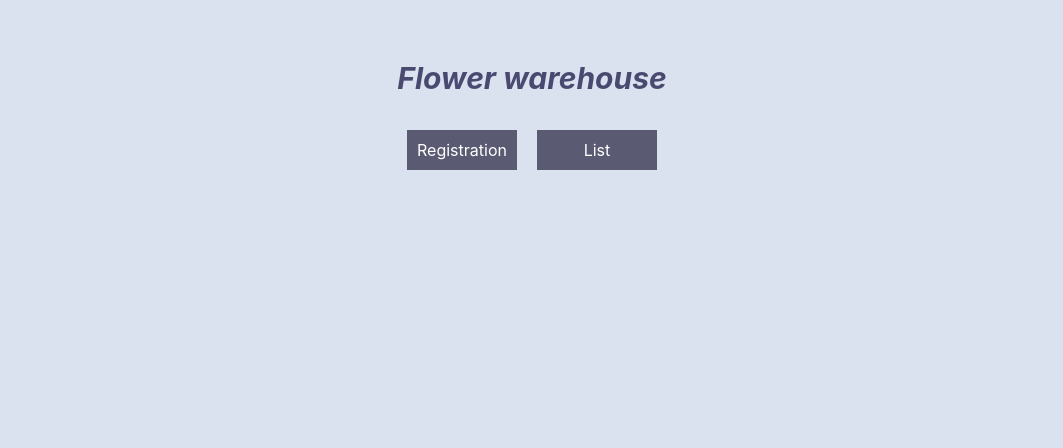
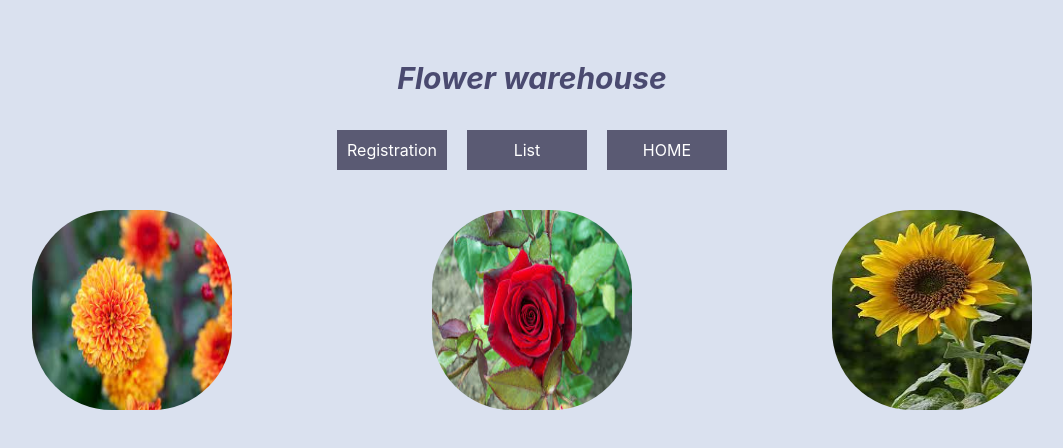
Before and after one commit to lauraMeiz/Warehouse, a React (Create React App) app: page / in a window 1280 px wide. Shown: the top 448 px of the page, without its empty margins (108-1171 px from the left). Built offline with nearby package versions, Linux system fonts and the light colour scheme.

Commit message:
responsive design

```diff
--- a/src/App.jsx
+++ b/src/App.jsx
@@ -8,6 +8,7 @@ import View from "./Components/View";
 import { BrowserRouter, Link, Route, Routes } from "react-router-dom";
 
 import "./Crud.scss";
+import Home from "./Components/Home";
 
 function App() {
   const [products, setProducts] = useState([]);
@@ -143,8 +144,25 @@ function App() {
             >
               List
             </Link>
+
+            <Link
+              style={{
+                textDecoration: "none",
+                padding: "10px",
+                backgroundColor: "rgb(90, 90, 115)",
+                color: "white",
+                width: "100px",
+                textAlign: "center",
+                marginLeft: "20px",
+              }}
+              to="/"
+            >
+              HOME
+            </Link>
           </div>
           <Routes>
+            <Route path="/" element={<Home></Home>}></Route>
+
             <Route
               path="/registration"
               element={<Create create={create}></Create>}
--- /dev/null
+++ b/src/Components/Home.jsx
@@ -0,0 +1,15 @@
+import chrysanthemum from "../img/chrysanthemum.jpg";
+import rose from "../img/rose.jpg";
+import sunflower from "../img/sunflower.jpg";
+function Home() {
+  return (
+    <>
+      <div className="foto-row">
+        <img src={chrysanthemum} alt="chrysanthemum" />
+        <img src={rose} alt="rose" />
+        <img src={sunflower} alt="sunflower" />
+      </div>
+    </>
+  );
+}
+export default Home;
--- a/src/Crud.scss
+++ b/src/Crud.scss
@@ -83,6 +83,17 @@
     justify-content: flex-start;
     width: 600px;
     padding: 30px 70px;
+    @media (max-width: 400px) {
+      display: flex;
+      flex-direction: row;
+      flex-wrap: wrap;
+      justify-content: center;
+      width: 100%;
+      padding: 30px 70px;
+      width: 100%;
+      // height: 100vh;
+      // width: 100vh;
+    }
     .graf {
       width: 600px;
       margin-left: calc(50% - 300px);
@@ -92,11 +103,19 @@
       align-items: center;
       justify-content: center;
       box-shadow: 3px 5px 5px 5px rgb(223, 225, 243);
+      @media (max-width: 400px) {
+        padding: 0;
+        margin: 0;
+        width: 370px;
+        // height: 100vh;
+        // width: 100vh;
+      }
     }
     @media (max-width: 1100px) {
       // height: 100vh;
       // width: 100vh;
     }
+
     div {
       align-items: flex-start;
       flex-direction: row;
@@ -116,7 +135,7 @@
         // width: 100vh;
       }
       @media (max-width: 400px) {
-        width: 370px;
+        width: 370;
         // height: 100vh;
         // width: 100vh;
       }
@@ -400,6 +419,19 @@
     }
   }
 }
+.foto-row {
+  width: 1000px;
+  display: flex;
+  flex-direction: row;
+  justify-content: space-between;
+  align-items: center;
+  margin: 40px calc(50% - 500px);
+  img {
+    width: 200px;
+    height: 200px;
+    border-radius: 40%;
+  }
+}
 
 .input {
   display: flex;
```
